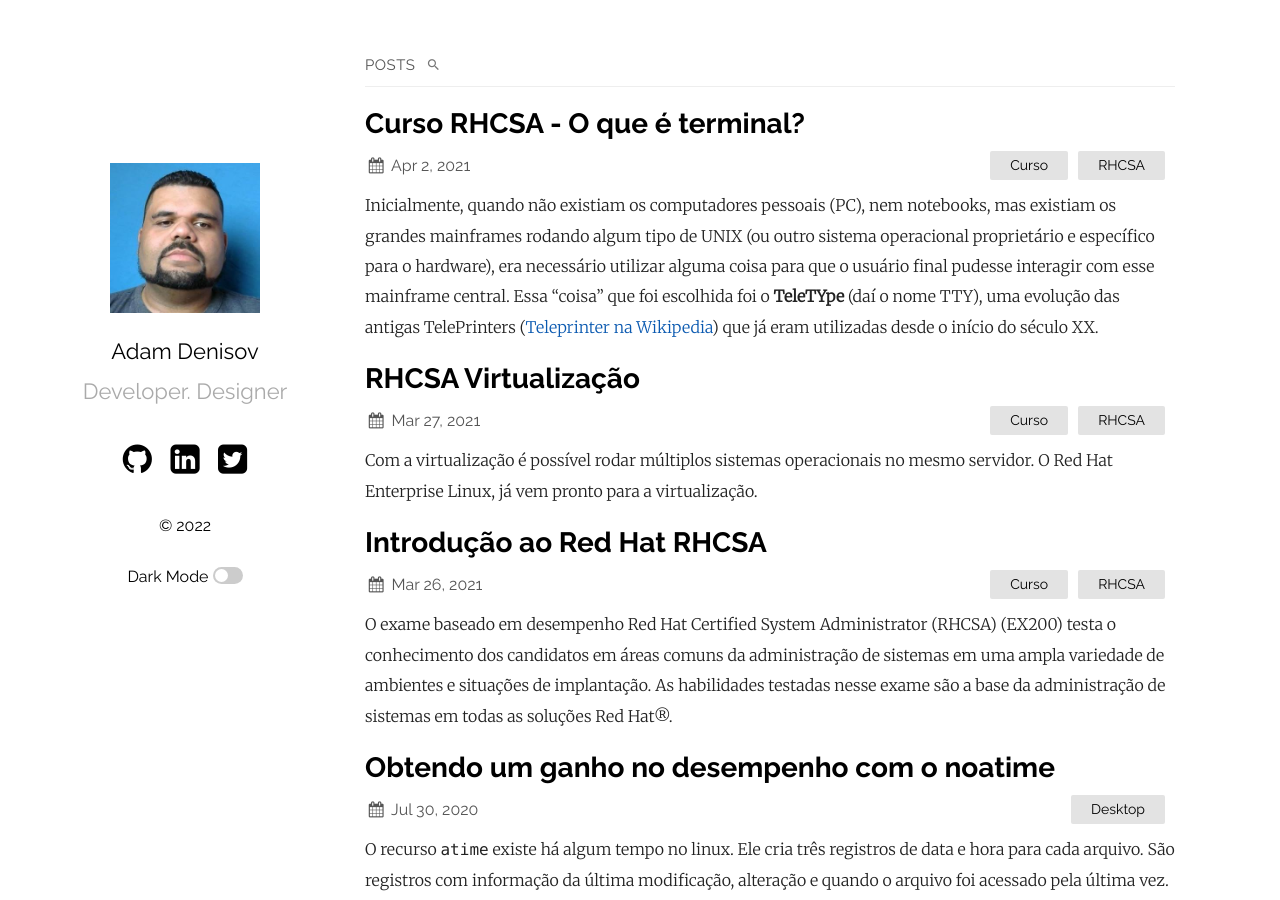
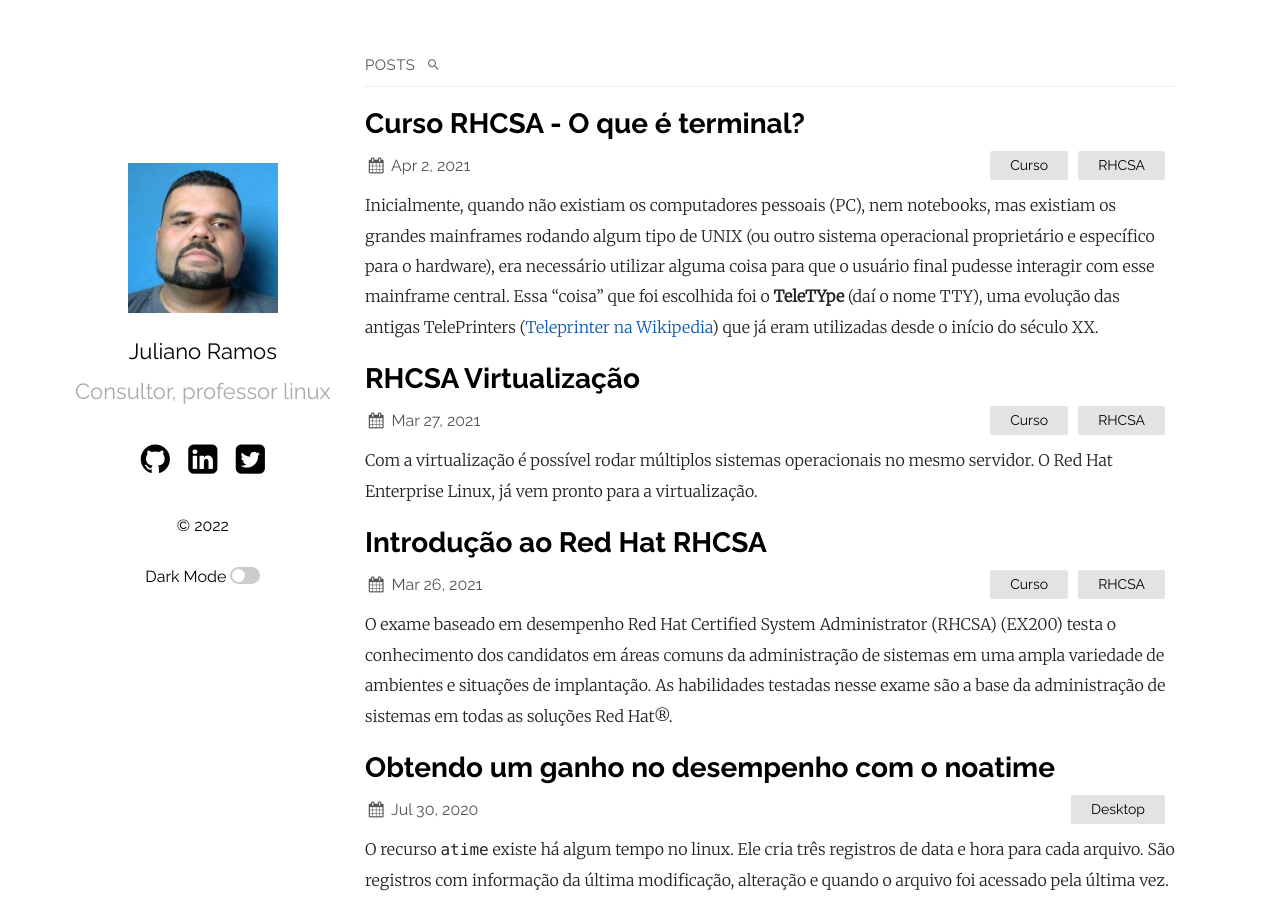
Before and after one commit to profjulianoramos/linux, a Jekyll site: the page built from index.md, in a window 1280 px wide and 900 px high. Built offline with Jekyll 4.4.1, drawn with Linux system fonts in a browser that asks for light colours; some of the changed lines change nothing that is shown.

Commit message:
Update _config.yml

```diff
--- a/_config.yml
+++ b/_config.yml
@@ -1,10 +1,8 @@
-title: Your awesome title
-author: GitHub User
-email: your-email@domain.com
+title: Prof. Juliano Ramos
+author: profjulianoramos
+email: profjulianoramos@gmail.com
 description: > # this means to ignore newlines until "show_exerpts:"
-  Write an awesome description for your new site here. You can edit this
-  line in _config.yml. It will appear in your document head meta (for
-  Google search results) and in your feed.xml site description.
+ Aprenda linux, tutorial para a certificação linux lpic-1 e lpic-2, tutorial red hat RHCSA, tutorial servidores linux.
 show_excerpts: true # set to true to show excerpts on the homepage
 
 # Minima date format
@@ -12,8 +10,8 @@
 sass:
   sass_dir: _sass
 plainwhite:
-  name: Adam Denisov
-  tagline: Developer. Designer
+  name: Juliano Ramos
+  tagline: Consultor, professor linux
   date_format: "%b %-d, %Y"
   sitemap: true # set to true to generate sitemap.xml content
   search: true # set to true to enable searchbar
```
